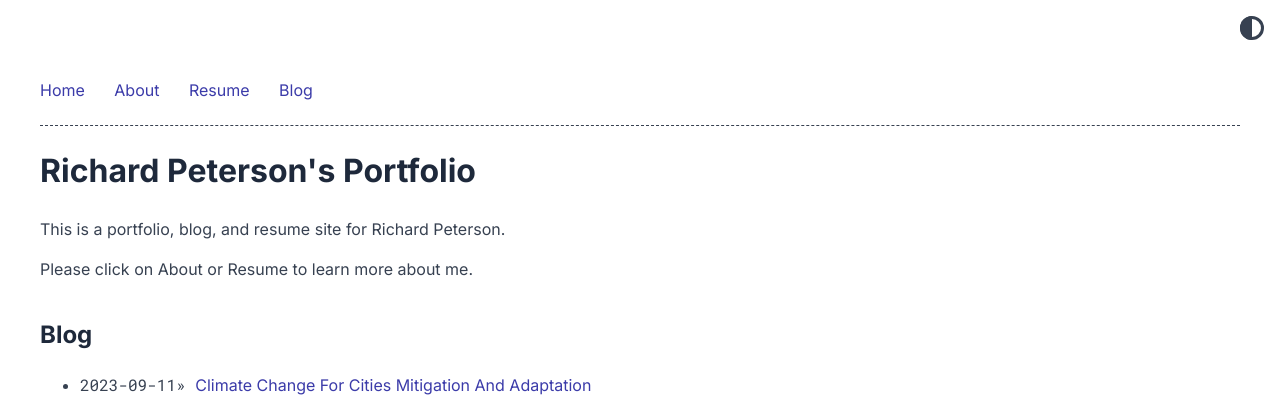
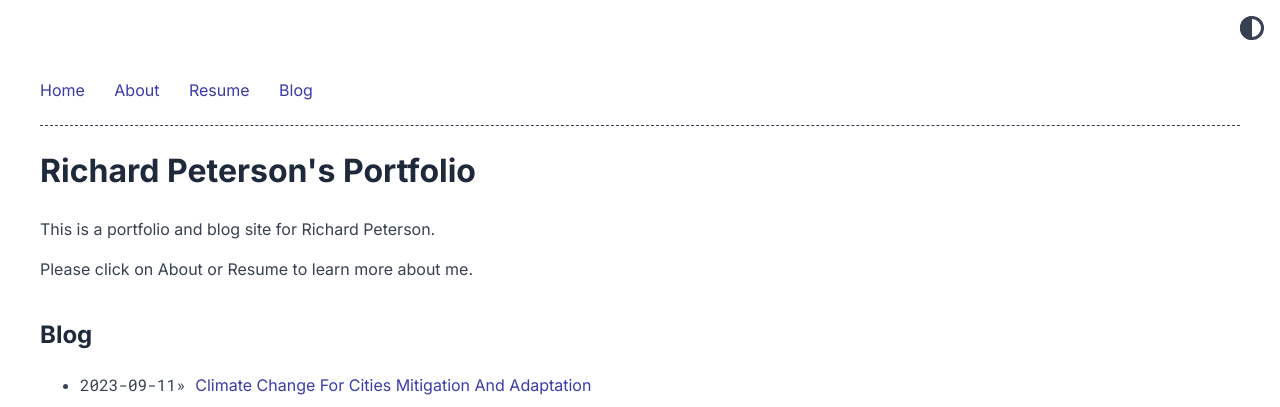
Before and after one commit to rchardptrsn/rchardptrsn.github.io, a Jekyll site: the page built from index.md, in a window 1280 px wide. Shown: the top 407 px of the page. Built offline with Jekyll 4.4.1, drawn with Linux system fonts in a browser that asks for light colours.

Commit message:
Changed home description  Changes to be committed: 	modified:   _config.yml

```diff
--- a/_config.yml
+++ b/_config.yml
@@ -1,8 +1,8 @@
 title: Richard Peterson's Portfolio
-author: Abhinav Saxena
-url: https://www.abhinavsaxena.com/moonwalk # root address of the site
+author: Richard Peterson
+url: https://www.rchardptrsn.gitbhub.io # root address of the site
 description: > # description of the site (multiple lines allowed)
-  This is a portfolio, blog, and resume site for Richard Peterson.
+  This is a portfolio and blog site for Richard Peterson.
 
 permalink: /:slug
 
```
